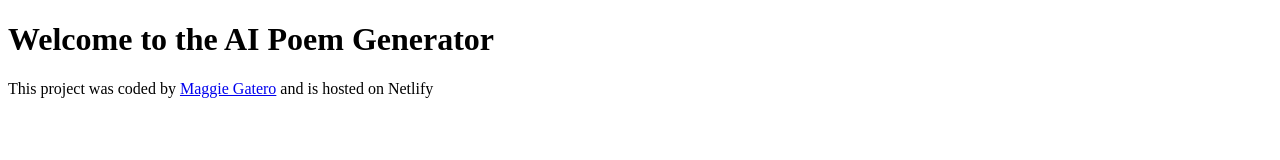
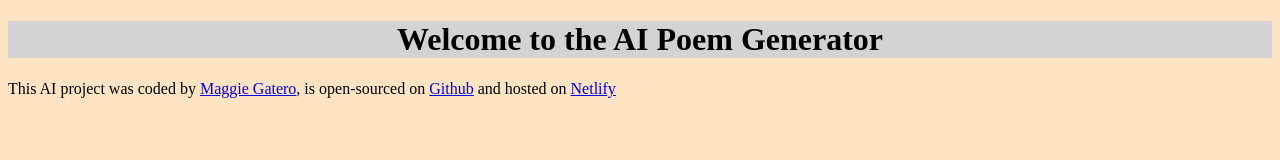
Before and after one commit to maggiew254/AI-Poem-Generator, a plain HTML site: page index.html in a window 1280 px wide. Drawn offline with Linux system fonts and the light colour scheme.

Commit message:
added some css styling

```diff
--- a/index.html
+++ b/index.html
@@ -3,14 +3,20 @@
   <head>
     <meta charset="UTF-8" />
     <meta name="viewport" content="width=device-width, initial-scale=1.0" />
+    <link rel="stylesheet" href="src/style.css" />
     <title>AI Poem Generator</title>
   </head>
   <body>
     <h1>Welcome to the AI Poem Generator</h1>
     <footer>
-      This project was coded by
-      <a href="https://github.com/maggiew254" target="_blank">Maggie Gatero</a>
-      and is hosted on Netlify
+      This AI project was coded by
+      <a href="https://github.com/maggiew254" target="_blank">Maggie Gatero</a>,
+      is open-sourced on
+      <a href="https://github.com/maggiew254/AI-Poem-Generator" target="_blank"
+        >Github</a
+      >
+      and hosted on
+      <a href="https://my-ai-poems.netlify.app/" target="_blank">Netlify</a>
     </footer>
   </body>
 </html>
--- a/src/style.css
+++ b/src/style.css
@@ -0,0 +1,7 @@
+body {
+  background-color: bisque;
+}
+h1 {
+  text-align: center;
+  background-color: lightgrey;
+}
```
